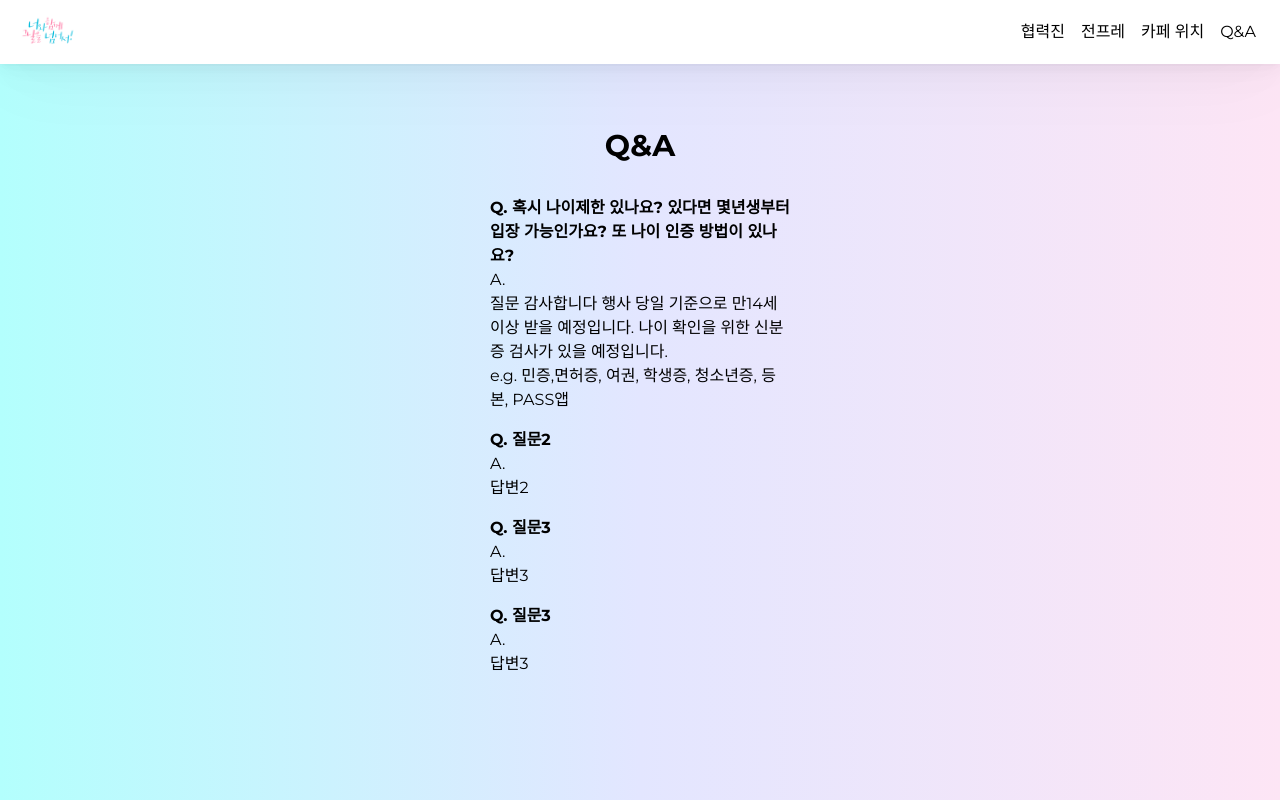
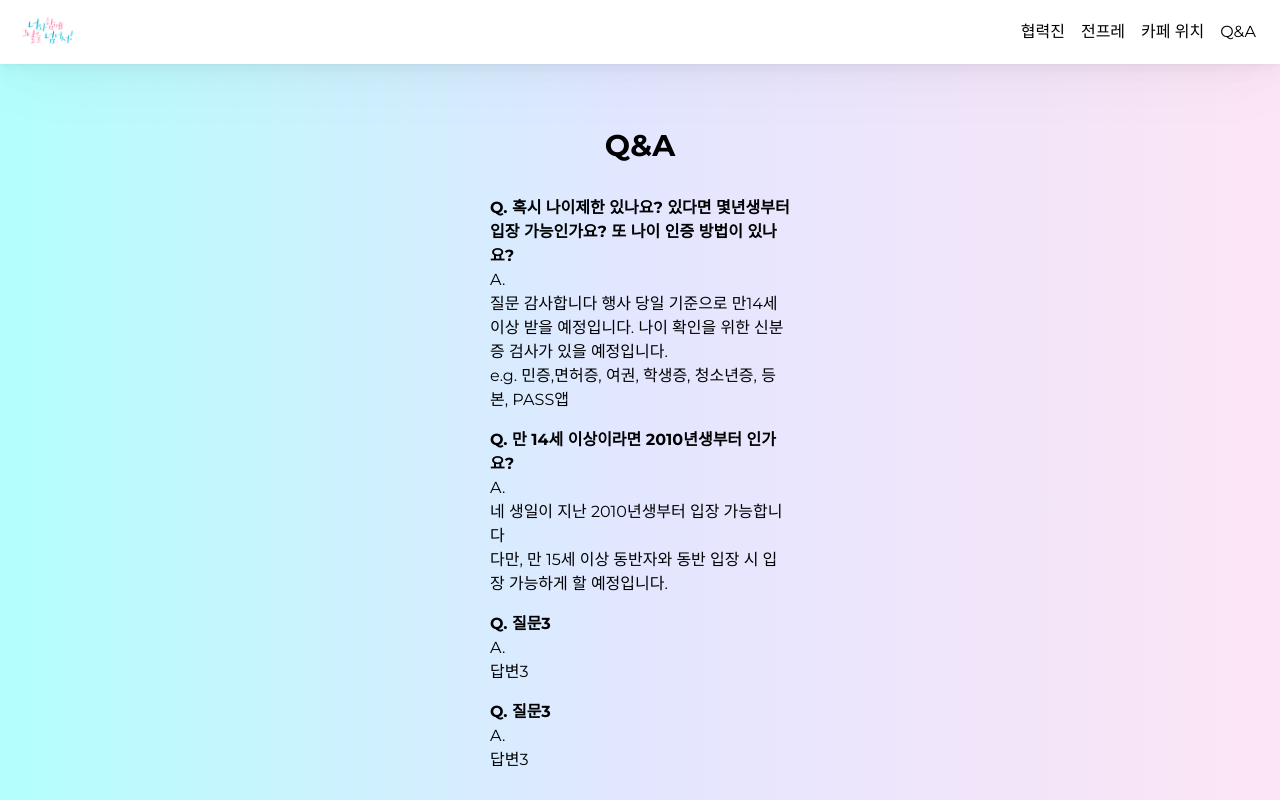
Before and after one commit to 5tarlight/happy-ankoha-day, a Next.js app: page /faq in a window 1280 px wide. Shown: the top 800 px of the page. Built offline with nearby package versions, Linux system fonts and the light colour scheme; a web font is replaced by a local one.

Commit message:
Update page.tsx

```diff
--- a/app/faq/page.tsx
+++ b/app/faq/page.tsx
@@ -21,8 +21,9 @@ export default function () {
 e.g. 민증,면허증, 여권, 학생증, 청소년증, 등본, PASS앱`,
     },
     {
-      question: "질문2",
-      answer: "답변2",
+      question: "만 14세 이상이라면 2010년생부터 인가요?",
+      answer: `네 생일이 지난 2010년생부터 입장 가능합니다
+다만, 만 15세 이상 동반자와 동반 입장 시 입장 가능하게 할 예정입니다.`,
     },
     {
       question: "질문3",
```
